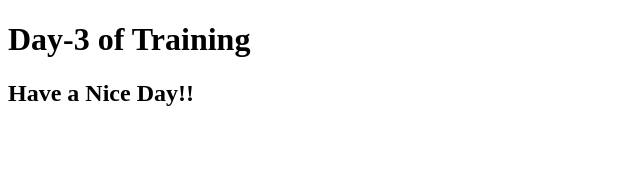
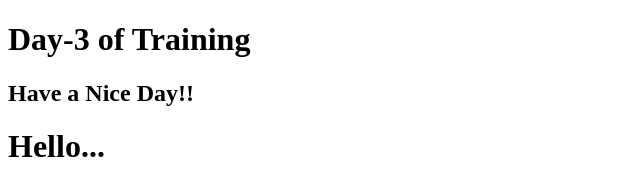
Before and after one commit to asmagazi/bootstrap_repo, a plain HTML site: page Day-3/Practicals/Practice/index3.html in a window 1280 px wide. Shown: the whole page, without its empty margins (0-640 px from the left). Drawn offline with Linux system fonts and the light colour scheme.

Commit message:
commit on Changes

```diff
--- a/Day-3/Practicals/Practice/index3.html
+++ b/Day-3/Practicals/Practice/index3.html
@@ -6,5 +6,6 @@
  </head>
  <body>
     <h2>Have a Nice Day!!</h2>
+    <h1>Hello...</h1>
  </body>
 </html>
```
